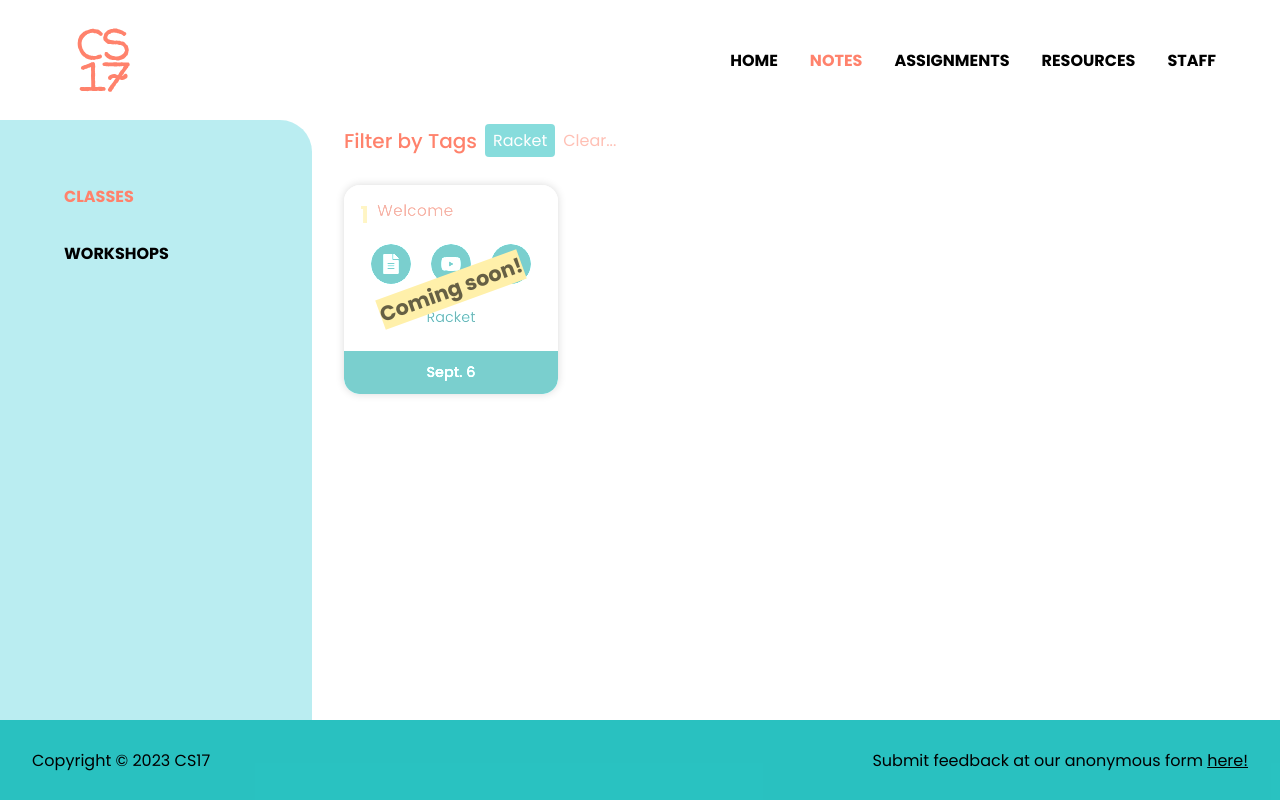
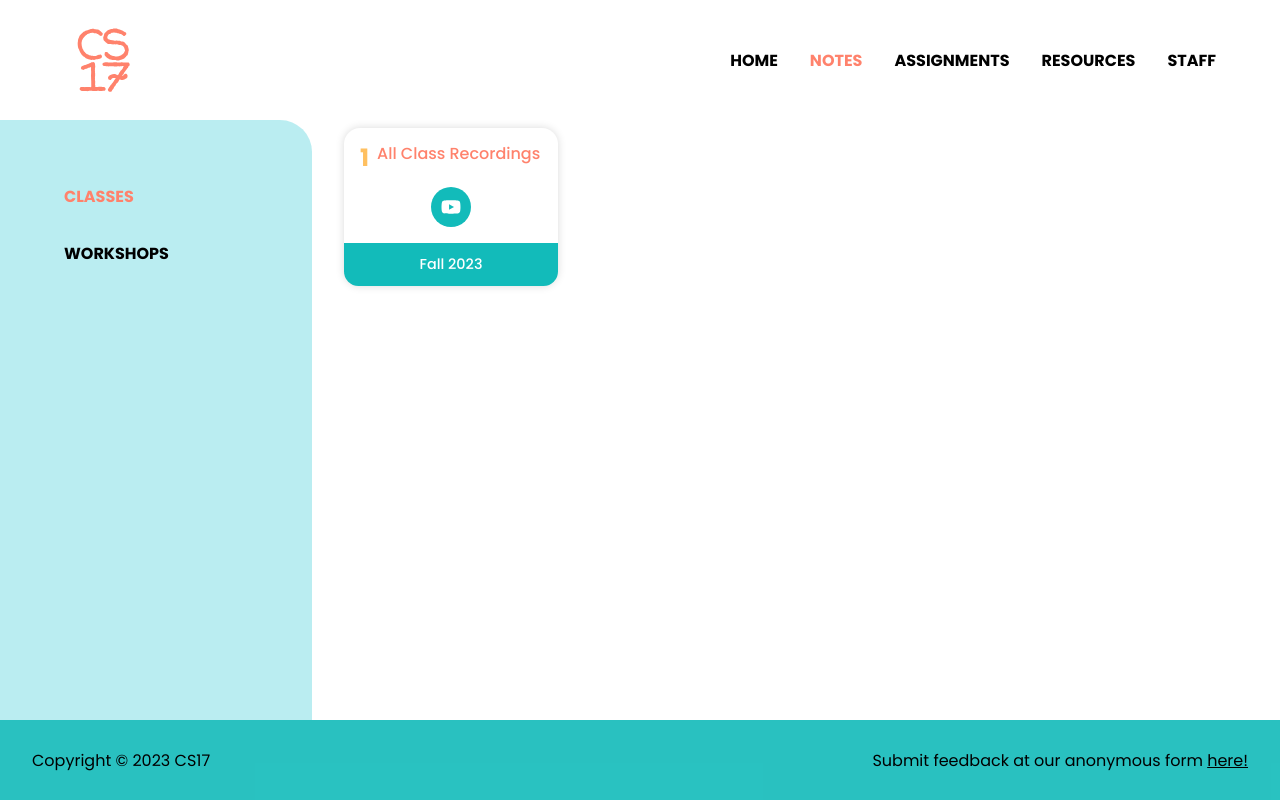
Before and after one commit to cs17-fall2023/cs17-fall2023.github.io, a React (Create React App) app: page /classes in a window 1280 px wide. Built offline with nearby package versions, Linux system fonts and the light colour scheme.

Commit message:
add link to panopto all recordings

```diff
--- a/src/Info/Notes/Classes/Classes.js
+++ b/src/Info/Notes/Classes/Classes.js
@@ -2,13 +2,13 @@ import { FaFileAlt, FaYoutube, FaFilePowerpoint } from 'react-icons/fa';
 
 const classes = [
 	{
-		number: 1, title: "Welcome", outDate: "Sept. 6", active: false,
+		/*number: 1,*/ title: "All Class Recordings", outDate: "Fall 2023", active: true,
 		links: [
-			{ icon: <FaFileAlt />, link: "https://drive.google.com/file/d/1mSC4T3zlkwyU3nYbdt3mZbXHC0RBIugT/view?usp=sharing", label: "Notes" },
-			{ icon: <FaYoutube />, link: "https://brown.hosted.panopto.com/Panopto/Pages/Viewer.aspx?id=f2727248-aff7-4e78-8764-af090024f5b4", label: "Recording" },
-			{ icon: <FaFilePowerpoint />, link: "https://docs.google.com/presentation/d/1nGRI2vRghzUIwadPTml9mljqdFwiMYWP/edit?usp=sharing&ouid=102918815439366304366&rtpof=false&sd=false", label: "Slides" },
+			// { icon: <FaFileAlt />, link: "https://drive.google.com/file/d/1mSC4T3zlkwyU3nYbdt3mZbXHC0RBIugT/view?usp=sharing", label: "Notes" },
+			{ icon: <FaYoutube />, link: "https://brown.hosted.panopto.com/Panopto/Pages/Sessions/List.aspx#folderID=%223db23cb2-c393-4e7c-8d62-b06e00d79eef%22", label: "Recording" },
+			// { icon: <FaFilePowerpoint />, link: "https://docs.google.com/presentation/d/1nGRI2vRghzUIwadPTml9mljqdFwiMYWP/edit?usp=sharing&ouid=102918815439366304366&rtpof=false&sd=false", label: "Slides" },
 		],
-		tags: ["Racket"]
+		// tags: ["Racket"]
 	},
 	// {
 	// 	number: 2, title: "Arithmetic, Types, and Keywords", outDate: "Sept. 9", active: false,
```
